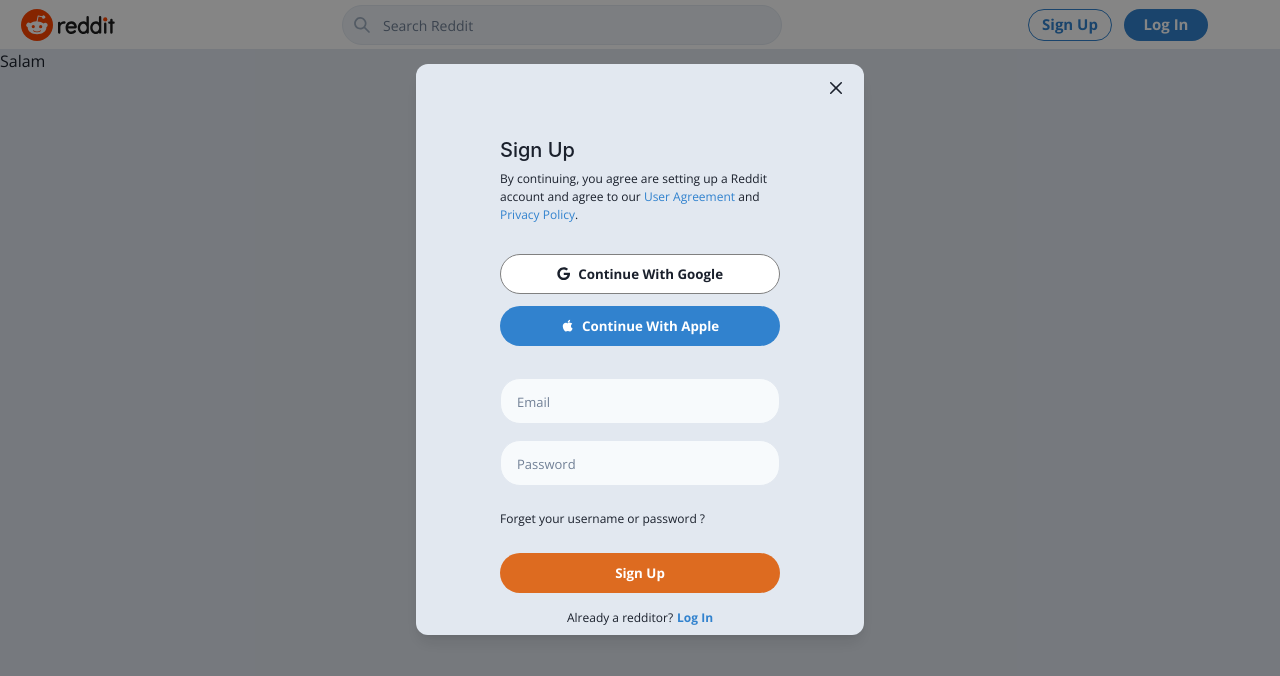
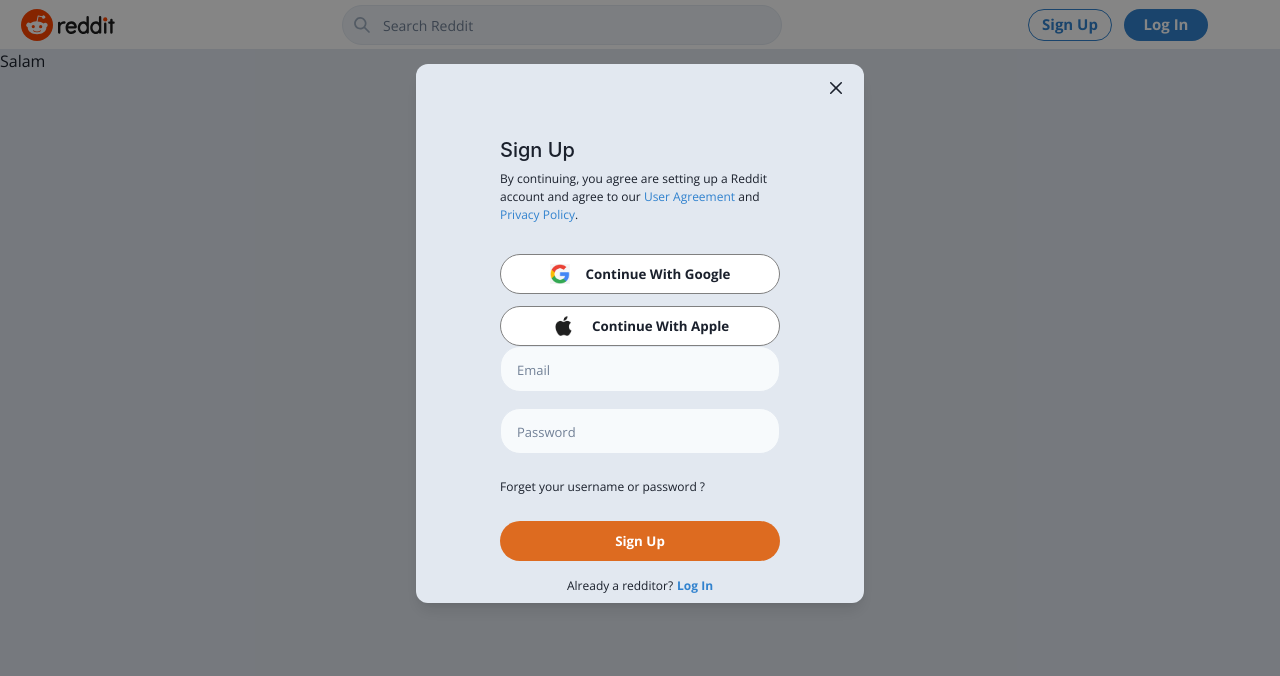
Before and after one commit to Muhammed-Alaa-Kanzari/next-reddit, a Next.js app: page / in a window 1280 px wide. Both pictures are taken after a click on the button "Sign Up". Shown: the top 676 px of the page. Built offline with nearby package versions, Linux system fonts and the light colour scheme.

Commit message:
Update OAuth Component

```diff
--- a/src/components/Modal/Auth/OAuthButtons.tsx
+++ b/src/components/Modal/Auth/OAuthButtons.tsx
@@ -1,6 +1,5 @@
+import { Button, Flex, Image } from "@chakra-ui/react";
 import React from "react";
-import { Button, Flex } from "@chakra-ui/react";
-import { FaGoogle, FaApple } from "react-icons/fa";
 
 type OAuthButtonsProps = {};
 
@@ -12,15 +11,37 @@
         border="1px solid gray"
         color="gray.800"
         fontWeight="700"
-        leftIcon={<FaGoogle />}
+        // leftIcon={<FaGoogle />}
         mb={3}
         _hover={{
           bg: "blue.50",
         }}
       >
+        <Image
+          src="/images/googlelogo.jpg"
+          alt="googelogo"
+          height="20px"
+          mr={4}
+        />
         Continue With Google
       </Button>
-      <Button leftIcon={<FaApple />} mb={8}>
+      <Button
+        // leftIcon={<FaApple />}
+        // mb={8}
+        bg="white"
+        border="1px solid gray"
+        color="gray.800"
+        fontWeight="700"
+        _hover={{
+          bg: "blue.50",
+        }}
+      >
+        <Image
+          src="/images/applelogo.png"
+          alt="applelogo"
+          height="20px"
+          mr={4}
+        />
         Continue With Apple
       </Button>
     </Flex>
```
